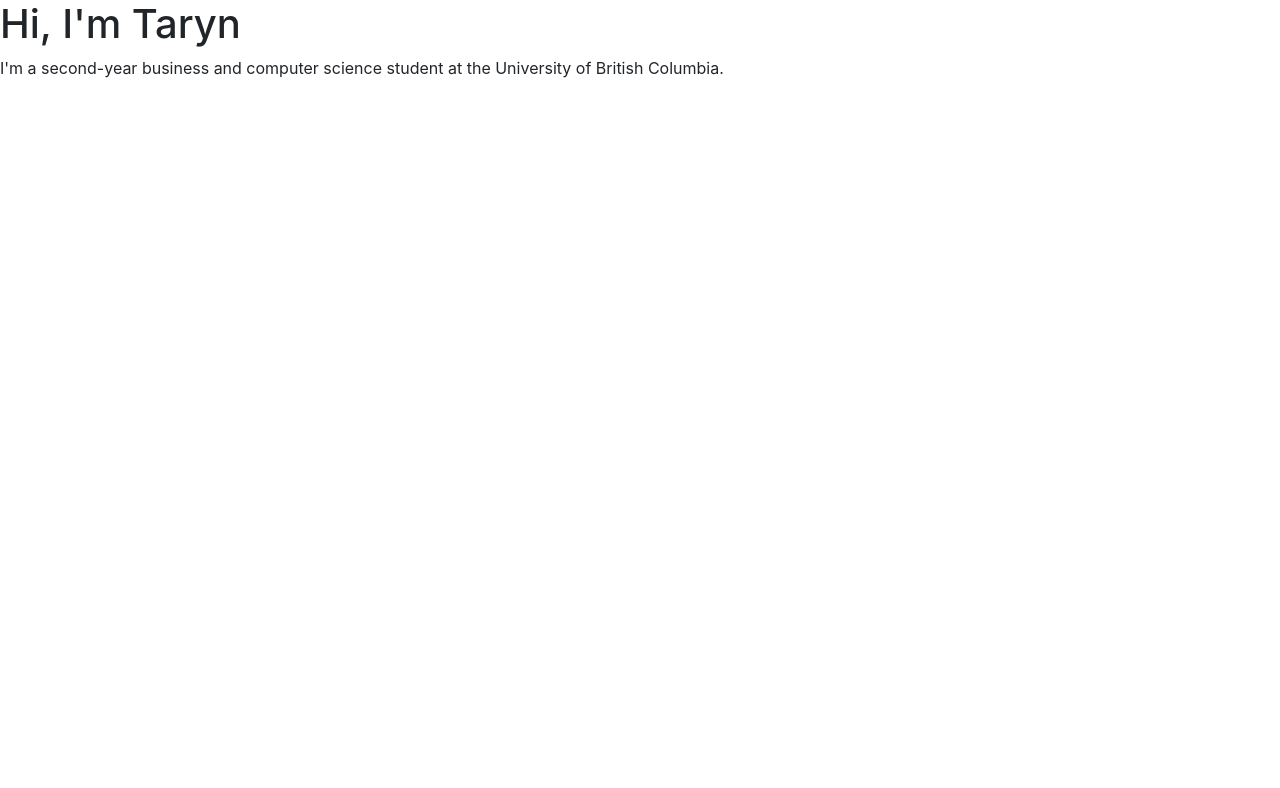
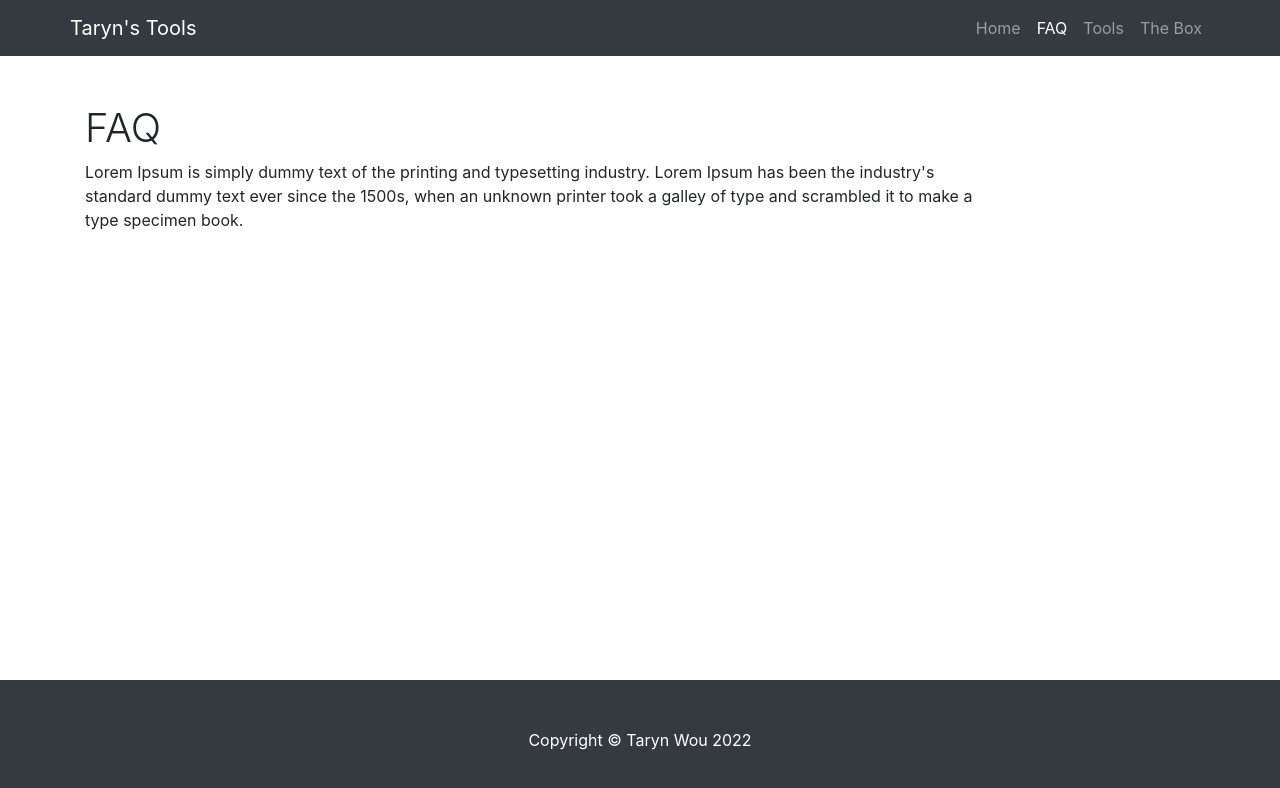
Before and after one commit to tarynwou/taryns-toolkit, a React (Create React App) app: page /faq in a window 1280 px wide. Shown: the top 788 px of the page. Built offline with nearby package versions, Linux system fonts and the light colour scheme.

Commit message:
Import components into index.js

```diff
--- a/src/components/FAQ.jsx
+++ b/src/components/FAQ.jsx
@@ -5,14 +5,7 @@ function FAQ() {
     <div className="faq">
       <div class="container">
         <div class="row align-items-center my-5">
-          <div class="col-lg-7">
-            <img
-              class="img-fluid rounded mb-4 mb-lg-0"
-              src="http://placehold.it/900x400"
-              alt=""
-            />
-          </div>
-          <div class="col-lg-5">
+          <div class="col-lg-10">
             <h1 class="font-weight-light">FAQ</h1>
             <p>
               Lorem Ipsum is simply dummy text of the printing and typesetting
--- /dev/null
+++ b/src/components/index.js
@@ -0,0 +1,7 @@
+export { default as Navigation } from "./Navigation";
+export { default as Footer } from "./Footer";
+export { default as Home } from "./Home";
+export { default as FAQ } from "./FAQ";
+export { default as Box } from "./Box/Box";
+export { default as Posts } from "./Box/Posts";
+export { default as Post } from "./Box/Post";
--- a/src/index.js
+++ b/src/index.js
@@ -2,24 +2,56 @@ import React from 'react';
 import ReactDOM from 'react-dom';
 import './index.css';
 
-function About() {
-  return (
-    <div>
-      <h1>Hi, I'm Taryn</h1>
-      <p>I'm a second-year business and computer science student at the University of British Columbia.</p>
-    </div>
-  )
-}
-
-function App() {
-  return (
-    <div>
-      <About />
-    </div>
-  )
-}
+// import * as serviceWorker from "./serviceWorker";
+import { BrowserRouter as Router, Route, Routes } from "react-router-dom";
+import {
+  Navigation,
+  Footer,
+  Home,
+  FAQ,
+  Box,
+  Posts,
+  Post,
+} from "./components";
 
 ReactDOM.render(
-  <App />,
-  document.getElementById('root')
+  <Router>
+    <Navigation />
+    <Routes>
+      <Route path="/" element={<Home />} />
+      <Route path="/faq" element={<FAQ />} />
+      <Route path="/the-box" element={<Box />}>
+        <Route path="" element={<Posts />} />
+        <Route path=":postSlug" element={<Post />} />
+      </Route>
+    </Routes>
+    <Footer />
+  </Router>,
+
+  document.getElementById("root")
 );
+
+// serviceWorker.unregister();
+
+
+// function About() {
+//   return (
+//     <div>
+//       <h1>delete</h1>
+//       <p>i'm going to delete this line.</p>
+//     </div>
+//   )
+// }
+
+// function App() {
+//   return (
+//     <div>
+//       <About />
+//     </div>
+//   )
+// }
+
+// ReactDOM.render(
+//   <App />,
+//   document.getElementById('root')
+// );
```
